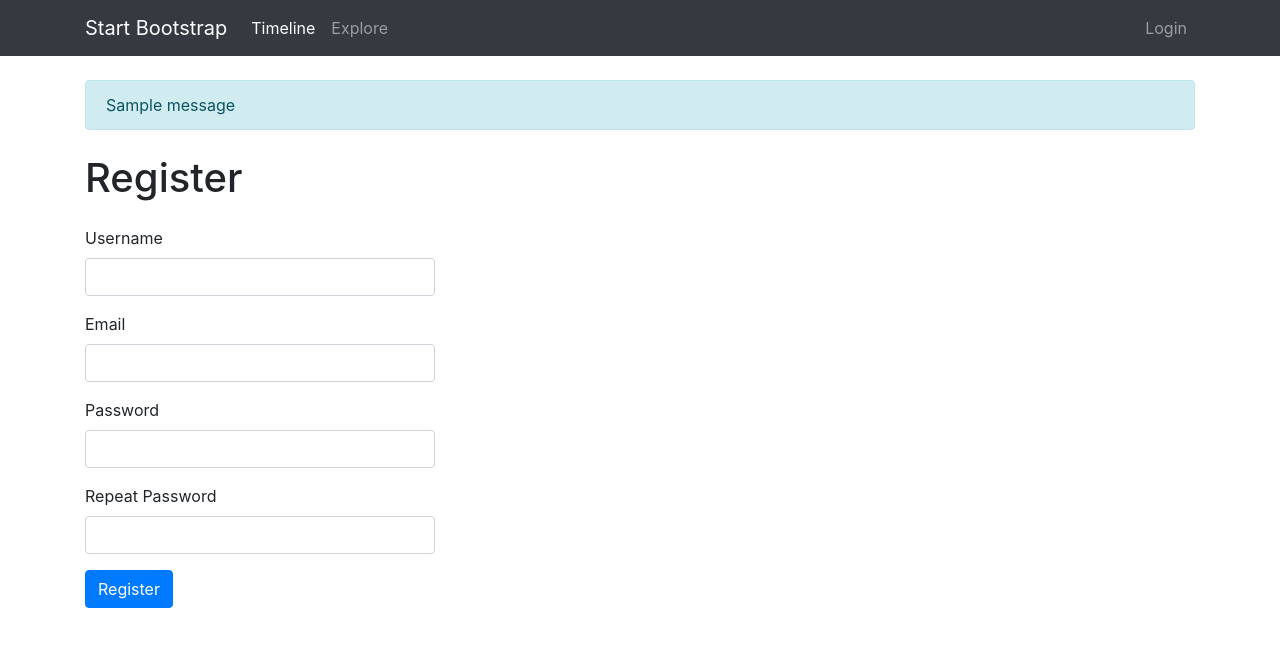
After one commit to Zibele/Analytics-Content-Management-System, a Flask app: page /register in a window 1280 px wide. The commit adds this page. Shown: the top 647 px of the page. Run offline with Flask 2, Linux system fonts and the light colour scheme; tables that the repository leaves empty hold one stand-in row (values such as "Sample post"); one stand-in notice (Sample message) is shown; some libraries are stand-ins or nearby versions.

Commit message:
Fixed registration error

```diff
--- a/app/models.py
+++ b/app/models.py
@@ -98,7 +98,7 @@ class Post(db.Model):
     id = db.Column(db.Integer, primary_key=True)
     title = db.Column(db.String(64))
     image = db.Column(db.Text)
-    subtitle = db.Column(db.String(128))
+    slug = db.Column(db.Text, index=True)
     body = db.Column(db.Text)
     timestamp = db.Column(db.DateTime, index=True, default=datetime.utcnow)
     comments = db.relationship("Comment", backref="post", lazy="dynamic")
--- a/app/routes.py
+++ b/app/routes.py
@@ -10,6 +10,7 @@ from datetime import datetime
 # Timeline page
 @app.route("/")
 @app.route("/index")
+@login_required
 def index():
     """ Display the user timeline"""
     return render_template("index.html")
--- a/app/templates/base.html
+++ b/app/templates/base.html
@@ -47,7 +47,7 @@
             {% with messages = get_flashed_messages() %}
              {% if messages %}
               {% for message in messages %}
-            <div class="alert alert-info" role="alert">{{ message }}</div>
+            <div class="alert alert-info my-4" role="alert">{{ message }}</div>
               {% endfor %}
                {% endif %}
                {% endwith %}
--- /dev/null
+++ b/app/templates/register.html
@@ -0,0 +1,11 @@
+{% extends "base.html" %}
+{% from 'bootstrap/form.html' import render_form %}
+
+{% block content %}
+<h1 class="my-4">Register</h1>
+<div class="row">
+    <div class="col-md-4">
+        {{ render_form(form) }}
+    </div>
+</div>
+{% endblock %}
```
